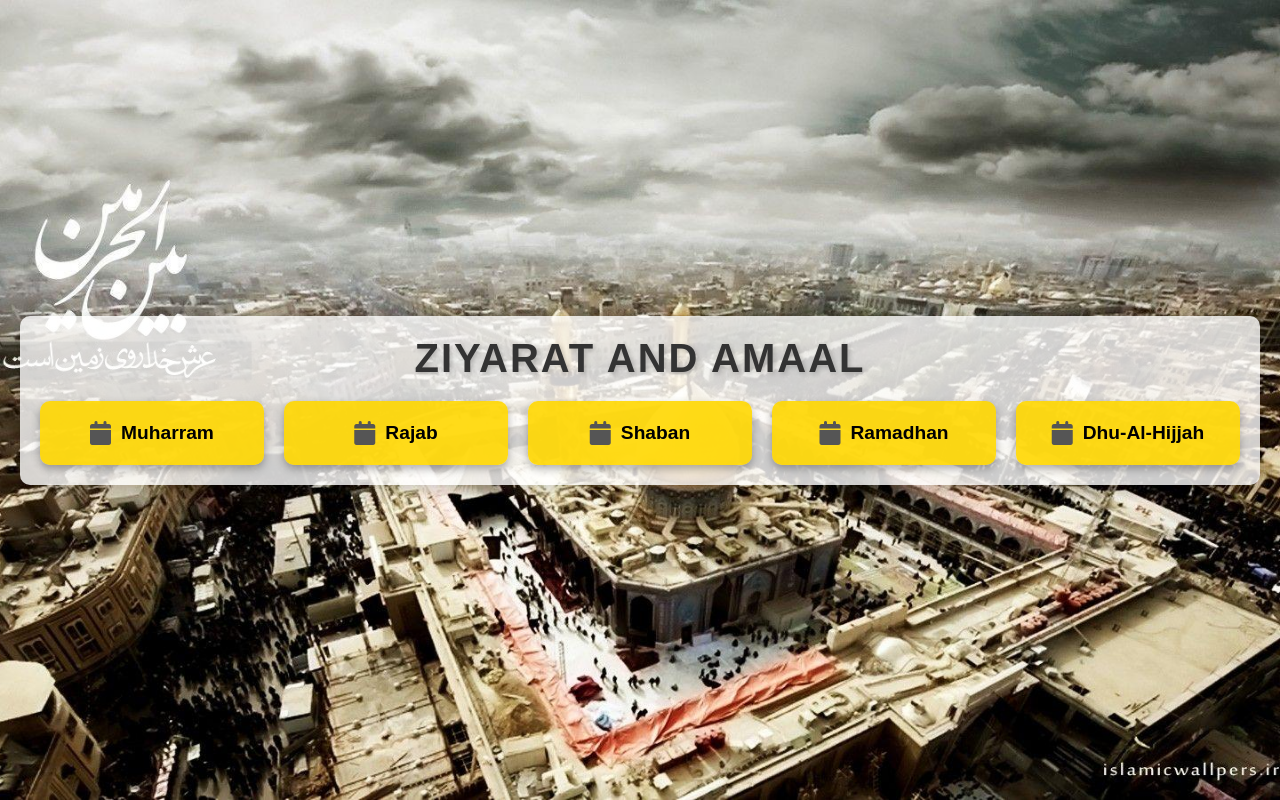
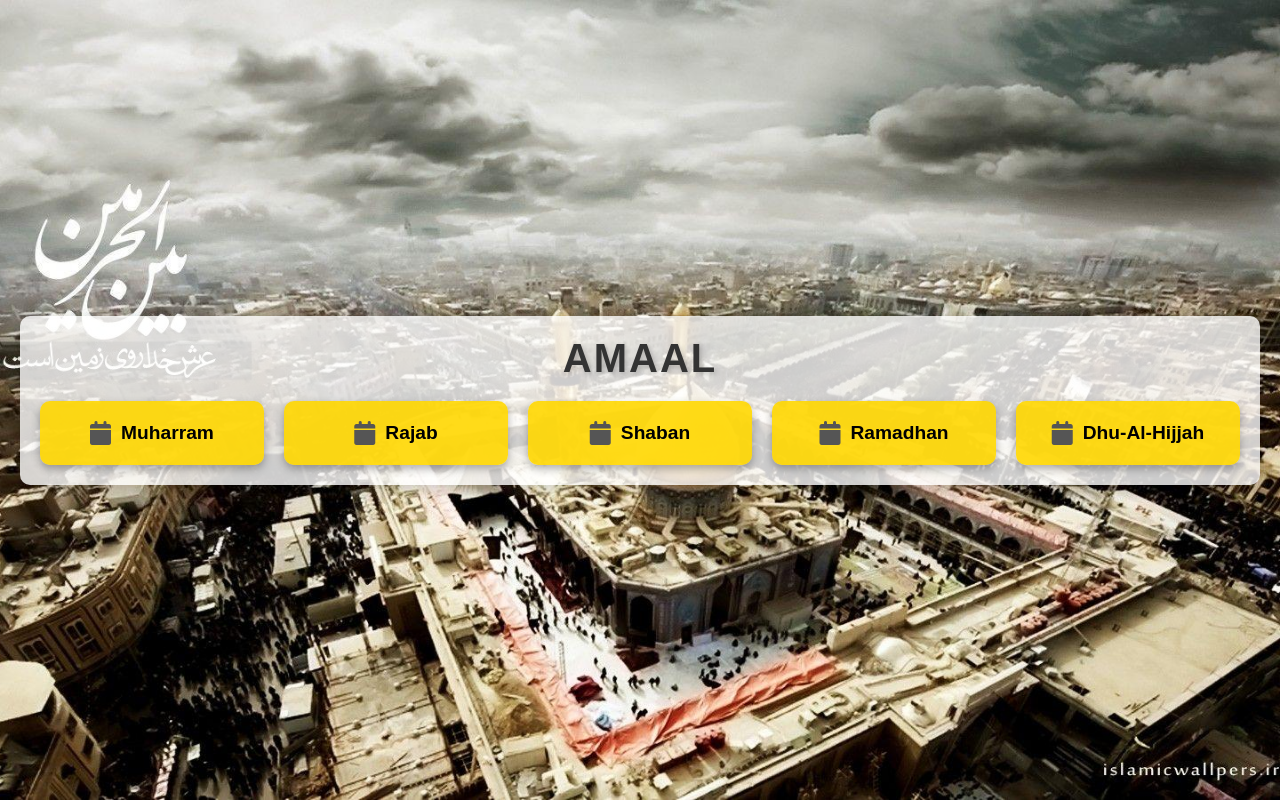
Before and after one commit to zakihaider786/Hamare_Amal, a plain HTML site: page amaal.html in a window 1280 px wide. Drawn offline with Linux system fonts and the light colour scheme.

Commit message:
Update amaal.html

```diff
--- a/amaal.html
+++ b/amaal.html
@@ -3,7 +3,7 @@
 <head>
     <meta charset="UTF-8">
     <meta name="viewport" content="width=device-width, initial-scale=1.0">
-    <title>Ziyarat and Amaal</title>
+    <title>Amaal</title>
     <style>
         * {
             margin: 0;
@@ -124,7 +124,7 @@
 </head>
 <body>
     <div class="container">
-        <h1>Ziyarat and Amaal</h1>
+        <h1>Amaal</h1>
         <div class="box-grid">
             <a href="muharram-amaal.html" class="box"><i class="fas fa-calendar"></i> Muharram</a>
             <a href="rajab-amaal.html" class="box"><i class="fas fa-calendar"></i> Rajab</a>
```
